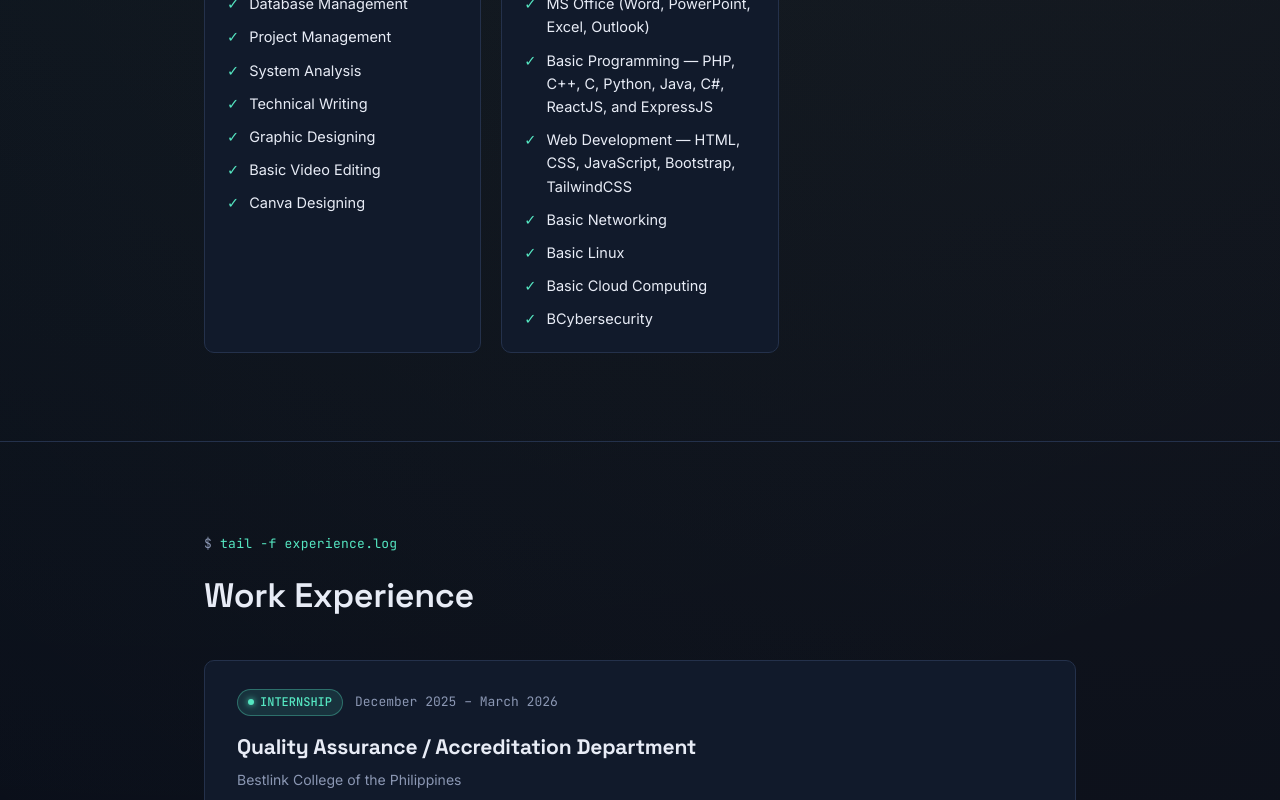
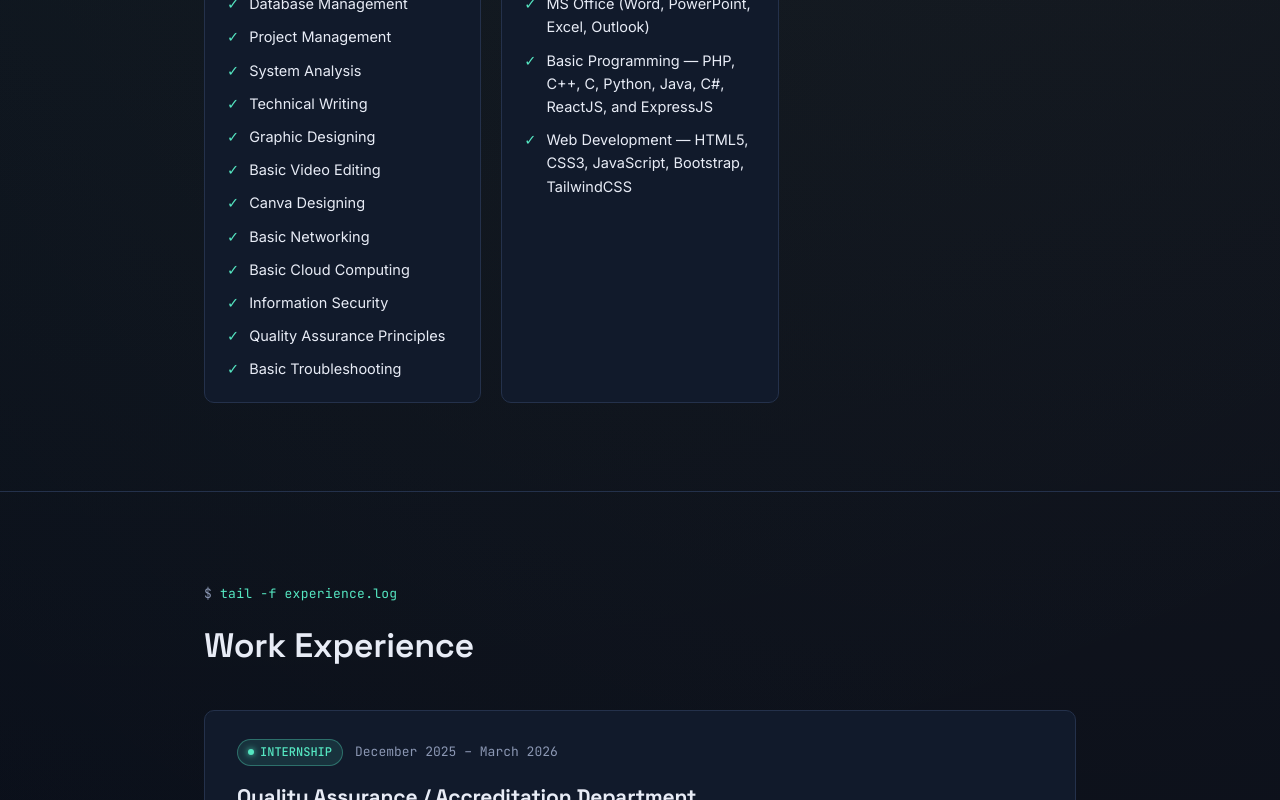
Before and after one commit to CLOUDFREEZE/Josh_Portfolio_Vercel, a React (Vite) app: page / in a window 1280 px wide. Shown: the part 1620-2420 px from the top of the page. Built offline with nearby package versions, Linux system fonts and the light colour scheme; no server answers.

Commit message:
"updating skills and projects"

```diff
--- a/src/components/Projects.jsx
+++ b/src/components/Projects.jsx
@@ -5,14 +5,14 @@ const PROJECTS = [
     branch: "main",
     name: "Capstone Project",
     title:
-      "Hospital Management System I: Human Resource 2 (Talent Development & Career Pathing) with (BART-LARGE-MNLI) Analytics",
+      "Hospital Management System I: Human Resource 2 (Talent Development & Career Pathing) with (BART-LARGE-MNLI) AI Analytics",
     description:
       "A full-featured hospital management web application with Talent Development & Career Pathing features.",
     techstack: [
       "PHP",
       "MySQL",
       "Tailwind CSS",
-      "Indefinite",
+      "Indevfinite",
       "Postman",
     ],
     link: "https://hr2.health-ease-hospital.com/login-register.php",
--- a/src/components/Skills.jsx
+++ b/src/components/Skills.jsx
@@ -3,11 +3,11 @@ import './Skills.css'
 const SUITES = [
   {
     name: 'systems.test',
-    items: ['Database Management', 'Project Management', 'System Analysis', 'Technical Writing', 'Graphic Designing', 'Basic Video Editing', 'Canva Designing'],
+    items: ['Database Management', 'Project Management', 'System Analysis', 'Technical Writing', 'Graphic Designing', 'Basic Video Editing', 'Canva Designing', 'Basic Networking', 'Basic Cloud Computing', 'Information Security', 'Quality Assurance Principles', 'Basic Troubleshooting'],
   },
   {
     name: 'tools.test',
-    items: ['MS Office (Word, PowerPoint, Excel, Outlook)', 'Basic Programming — PHP, C++, C, Python, Java, C#, ReactJS, and ExpressJS ', 'Web Development — HTML, CSS, JavaScript, Bootstrap, TailwindCSS', 'Basic Networking', 'Basic Linux', 'Basic Cloud Computing', 'BCybersecurity'],
+    items: ['MS Office (Word, PowerPoint, Excel, Outlook)', 'Basic Programming — PHP, C++, C, Python, Java, C#, ReactJS, and ExpressJS ', 'Web Development — HTML5, CSS3, JavaScript, Bootstrap, TailwindCSS'],
   },
 ]
 
```
